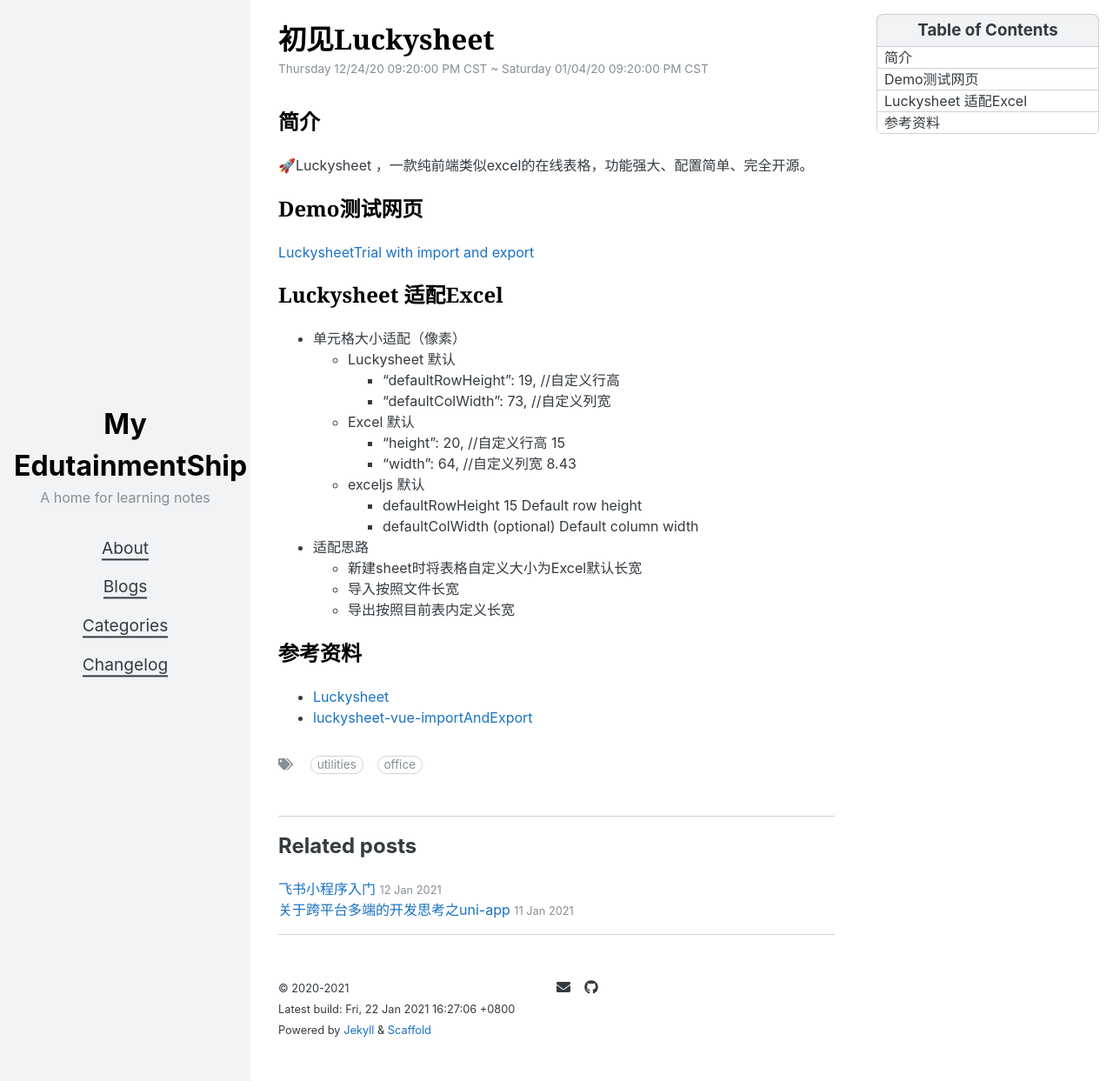
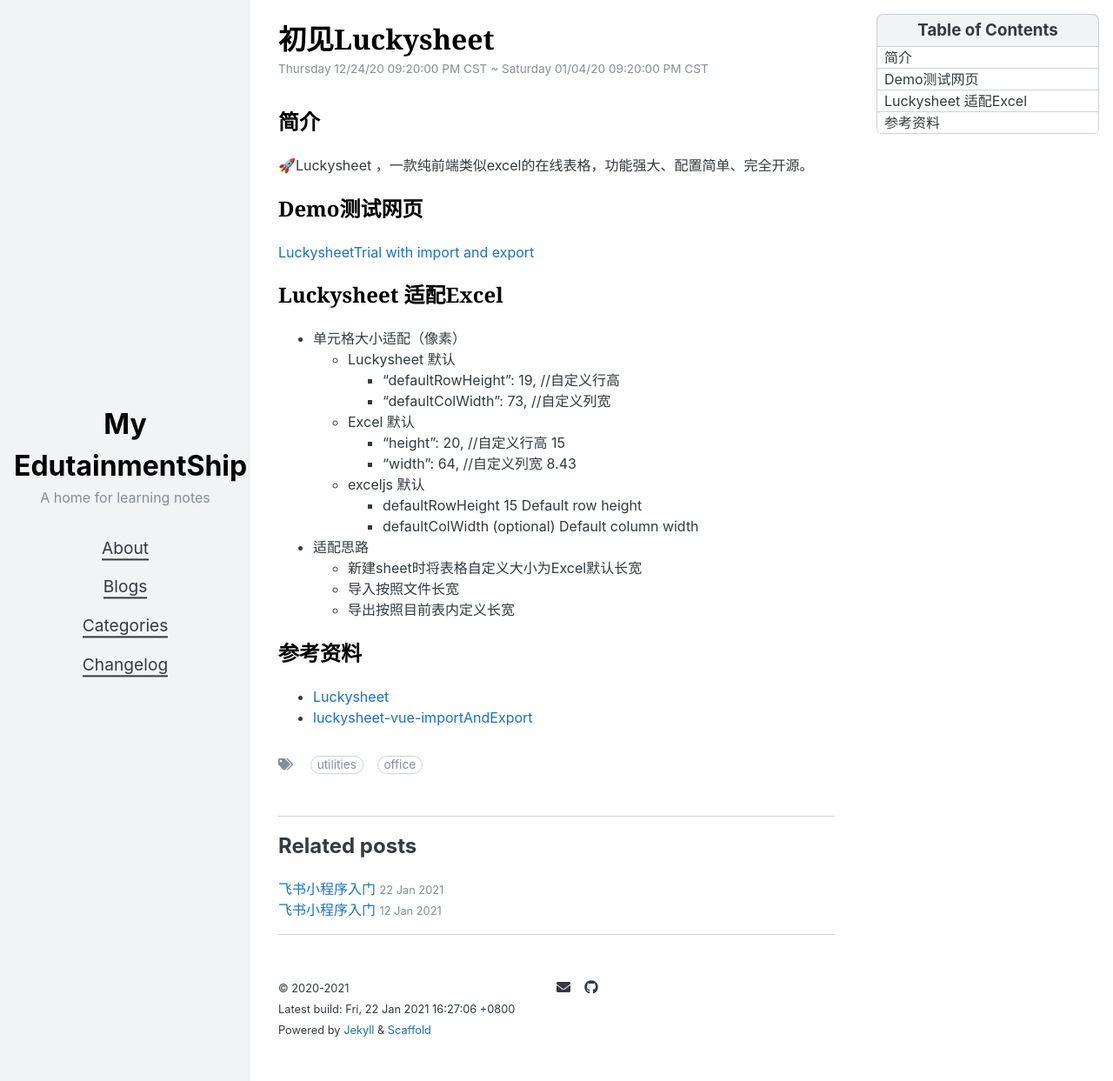
Before and after one commit to zzhang18/my-edutainmentShip, a Jekyll site: the page built from _posts/2020-12-24-初见lucky-sheet.markdown, in a window 1280 px wide and 1243 px high. Shown: the whole window at 87% size. Built offline with Jekyll 4.4.1, drawn with Linux system fonts in a browser that asks for light colours; nearby versions of some CDN libraries; comment, search, counter and statistics services are not loaded; part of the change alters nothing that is shown.

Commit message:
Updated feishu bot

```diff
--- a/_posts/2020-12-24-初见lucky-sheet.markdown
+++ b/_posts/2020-12-24-初见lucky-sheet.markdown
@@ -17,7 +17,7 @@ toc: true
 
 ## Demo测试网页
 
-[LuckysheetTrial with import and export](https://zzhang18.github.io/sgb/LuckySheetTrial)
+[LuckysheetTrial with import and export](https://zzhang18.github.io/LuckySheetTrial/)
 
 ## Luckysheet 适配Excel
 * 单元格大小适配（像素）
--- /dev/null
+++ b/_posts/2021-01-22-feishu-notifications.md
@@ -0,0 +1,32 @@
+---
+title: 飞书小程序入门
+date: 2021-01-22 16:23:00 +0800
+categories:
+- learning
+tags:
+- utilities
+layout: post
+toc: true
+---
+
+## 目的
+为飞书用户推送预订会议信息和链接寻找解决方案。
+
+
+## 方案1 订阅事件——小程序机器人应用群发
+- 进入[开发者后台](https://open.feishu.cn/app/)，选择应用
+- 点击事件订阅，填入公网请求地址URL
+- 选择监听事件
+- 群发消息
+
+## 方案2 飞书捷径——自定义机器人发送消息
+- 进入[飞书管理后台-应用列表-飞书捷径](https://oda17oet1d.feishu.cn/admin/appCenter/manage/cli_9c2e4621576f1101)
+- 应用编辑：选择应用，配置触发器，填写Webhook地址
+- 飞书消息：选择飞书消息，自定义机器人发送消息，设置选项
+- 触发消息发送
+
+
+## 参考资料
+- [批量发送消息](https://open.feishu.cn/document/ukTMukTMukTM/ucDO1EjL3gTNx4yN4UTM)
+- [开发机器人应用](https://open.feishu.cn/document/uQjL04CN/uYTMuYTMuYTM)
+- [订阅事件](https://open.feishu.cn/document/ukTMukTMukTM/uUTNz4SN1MjL1UzM#%E8%AF%B7%E6%B1%82%E7%BD%91%E5%9D%80)
```
